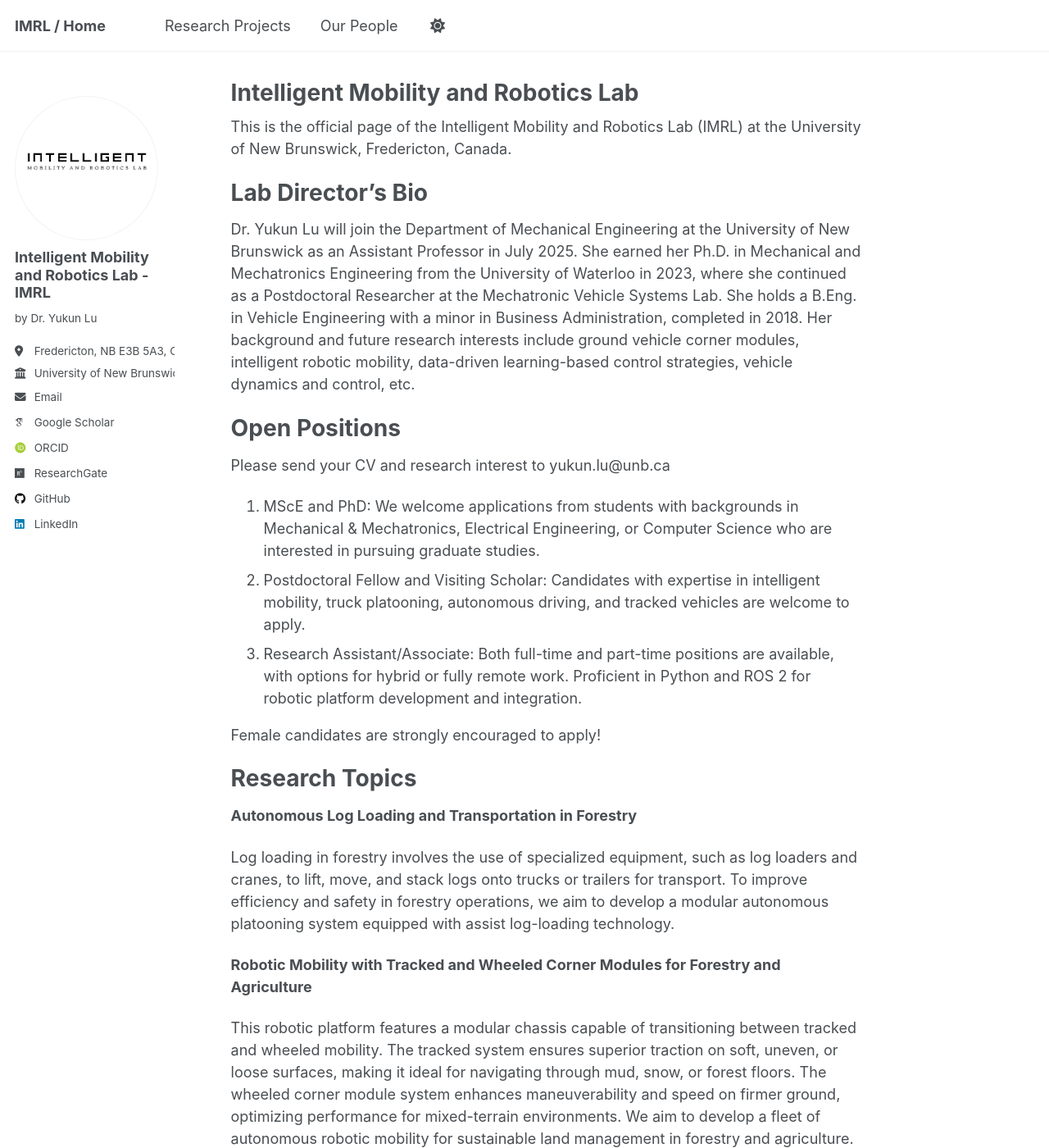
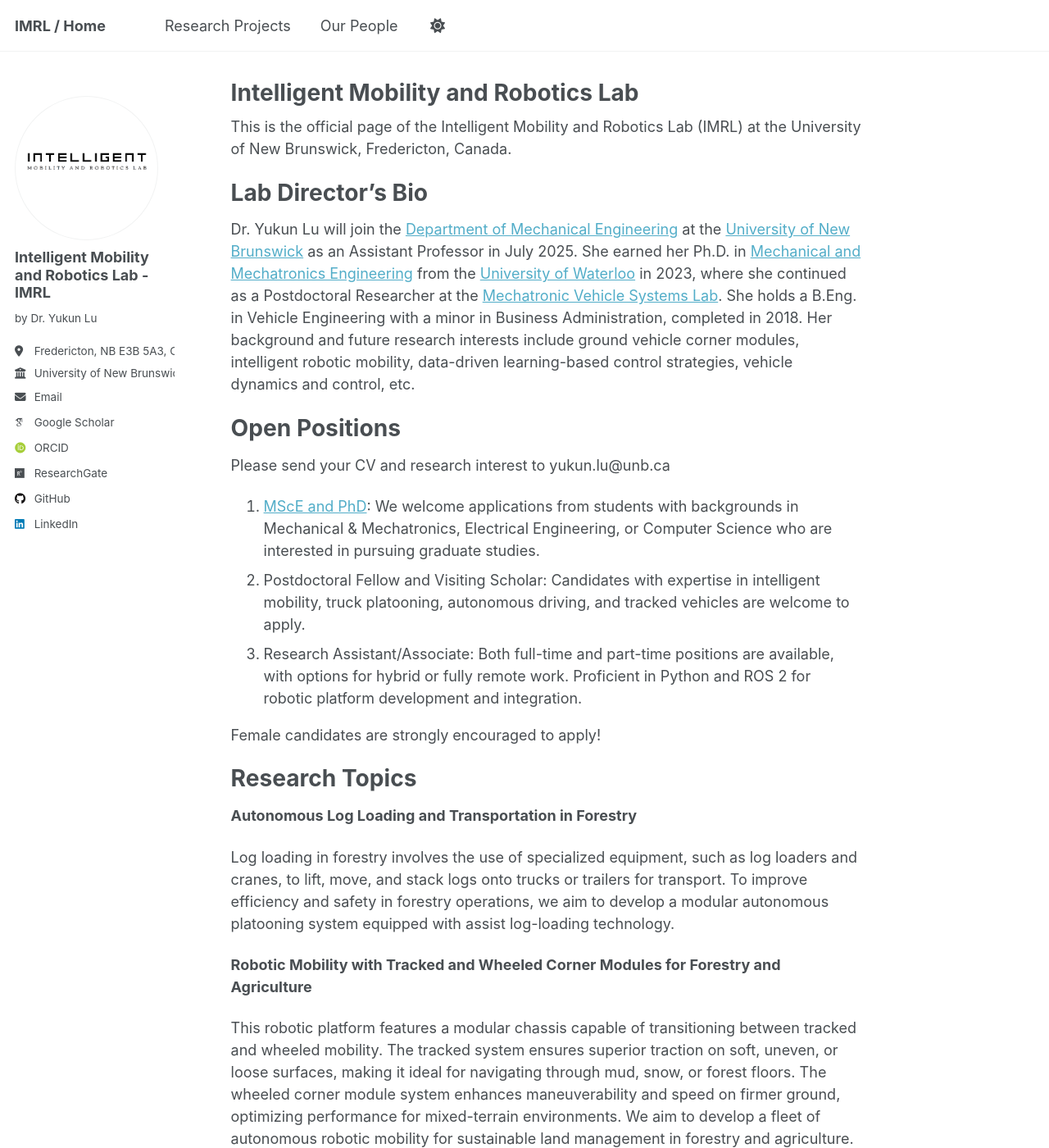
Before and after one commit to IMRL2025/IMRL2025.github.io, a Jekyll site: the page built from _pages/about.md, in a window 1280 px wide and 1400 px high. Shown: the whole window at 82% size. Built offline with Jekyll 4.4.1, drawn with Linux system fonts in a browser that asks for light colours; some web fonts are replaced; part of the change alters nothing that is shown; some of the changed text lies outside the part shown.

```diff
--- a/_pages/about.md
+++ b/_pages/about.md
@@ -12,13 +12,13 @@ This is the official page of the Intelligent Mobility and Robotics Lab (IMRL) at
 
 Lab Director’s Bio
 ======
-Dr. Yukun Lu will join the Department of Mechanical Engineering at the University of New Brunswick as an Assistant Professor in July 2025. She earned her Ph.D. in Mechanical and Mechatronics Engineering from the University of Waterloo in 2023, where she continued as a Postdoctoral Researcher at the Mechatronic Vehicle Systems Lab. She holds a B.Eng. in Vehicle Engineering with a minor in Business Administration, completed in 2018. Her background and future research interests include ground vehicle corner modules, intelligent robotic mobility, data-driven learning-based control strategies, vehicle dynamics and control, etc.
+Dr. Yukun Lu will join the [Department of Mechanical Engineering](https://www.unb.ca/fredericton/engineering/depts/mechanical/index.html) at the [University of New Brunswick](https://www.unb.ca/) as an Assistant Professor in July 2025. She earned her Ph.D. in [Mechanical and Mechatronics Engineering](https://uwaterloo.ca/mechanical-mechatronics-engineering/) from the [University of Waterloo](https://uwaterloo.ca/) in 2023, where she continued as a Postdoctoral Researcher at the [Mechatronic Vehicle Systems Lab](https://uwaterloo.ca/mechatronic-vehicle-systems-lab/). She holds a B.Eng. in Vehicle Engineering with a minor in Business Administration, completed in 2018. Her background and future research interests include ground vehicle corner modules, intelligent robotic mobility, data-driven learning-based control strategies, vehicle dynamics and control, etc.
 
 Open Positions
 ======
 Please send your CV and research interest to yukun.lu@unb.ca
 
-1. MScE and PhD: We welcome applications from students with backgrounds in Mechanical & Mechatronics, Electrical Engineering, or Computer Science who are interested in pursuing graduate studies.
+1. [MScE and PhD](https://www.unb.ca/gradstudies/programs/mechanical.html): We welcome applications from students with backgrounds in Mechanical & Mechatronics, Electrical Engineering, or Computer Science who are interested in pursuing graduate studies.
 1. Postdoctoral Fellow and Visiting Scholar: Candidates with expertise in intelligent mobility, truck platooning, autonomous driving, and tracked vehicles are welcome to apply.
 1. Research Assistant/Associate: Both full-time and part-time positions are available, with options for hybrid or fully remote work. Proficient in Python and ROS 2 for robotic platform development and integration.
 
@@ -41,4 +41,4 @@ This project focuses on advancing autonomous marine systems in underwater enviro
 
 Collaborations
 ======
-We actively collaborate with leading institutions worldwide, including: University of Waterloo, University of Alberta, University of Ottawa, University of Michigan, University of Hong Kong, etc.
+We actively collaborate with leading institutions worldwide, including: [University of Waterloo](https://uwaterloo.ca/mechanical-mechatronics-engineering/profile/akhajepo), [University of Alberta](https://apps.ualberta.ca/directory/person/ehashemi), [University of Ottawa](https://uniweb.uottawa.ca/view/profile/members/5853), [University of Michigan](https://umdearborn.edu/people-um-dearborn/xin-xia), [University of Hong Kong](https://www.dase.hku.hk/people/c-sun), etc.
```
